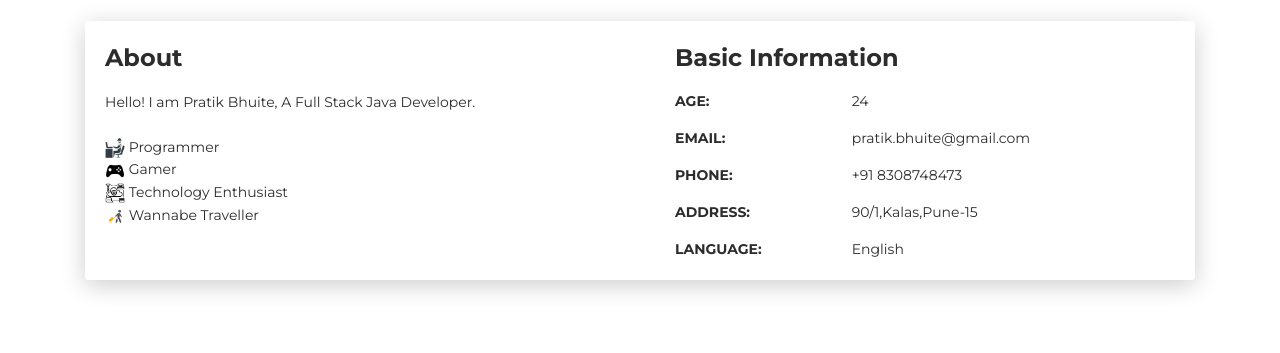
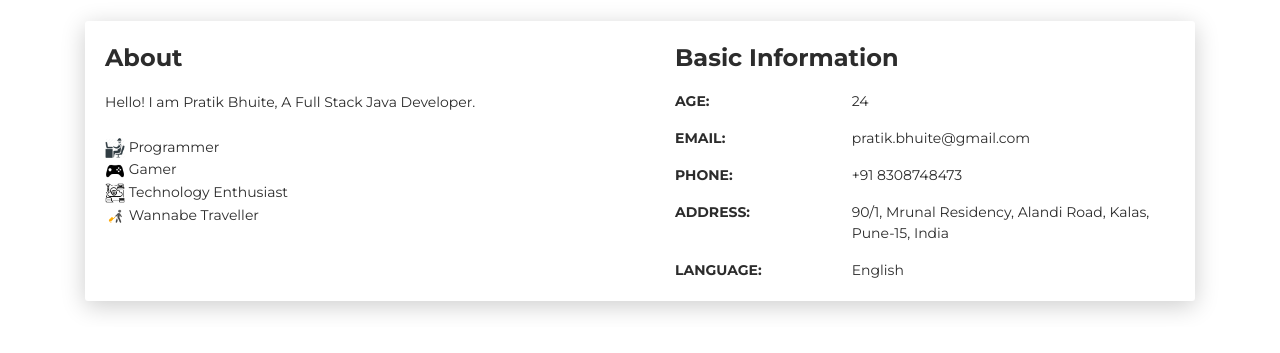
Before and after one commit to Pratik-Bhuite/me, a plain HTML site: page index.html in a window 1280 px wide. Shown: the part 599-952 px from the top of the page. Drawn offline with Linux system fonts and the light colour scheme.

Commit message:
initial draft complete

```diff
--- a/index.html
+++ b/index.html
@@ -88,7 +88,7 @@
                            </div>
                            <div class="row mt-3">
                               <div class="col-sm-4"><strong class="text-uppercase">Address:</strong></div>
-                              <div class="col-sm-8">90/1,Kalas,Pune-15</div>
+                              <div class="col-sm-8">90/1, Mrunal Residency, Alandi Road, Kalas, Pune-15, India</div>
                            </div>
                            <div class="row mt-3">
                               <div class="col-sm-4"><strong class="text-uppercase">Language:</strong></div>
@@ -507,7 +507,7 @@
                                              <div class="col-md-6">
                                                 <div class="card-body">
                                                    <p class="mb-0"><strong>Address </strong></p>
-                                                   <p class="pb-2">90/1, Kalas, Pune-15, India</p>
+                                                   <p class="pb-2">90/1, Mrunal Residency, Alandi Road, Kalas, Pune-15, India</p>
                                                    <p class="mb-0"><strong>Phone</strong></p>
                                                    <p class="pb-2">+91 8308748473</p>
                                                    <p class="mb-0"><strong>Email</strong></p>
```
